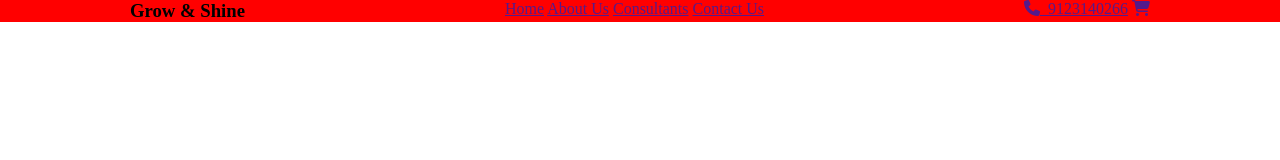
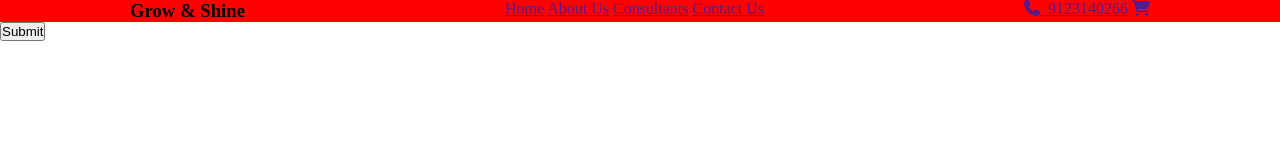
Before and after one commit to eticopirata/GrowShine, a plain HTML site: page index.html in a window 1280 px wide. Drawn offline with Linux system fonts and the light colour scheme.

Commit message:
Submit Button

```diff
--- a/index.html
+++ b/index.html
@@ -31,7 +31,11 @@
       </div>
     </header>
     <!-- header ends here -->
-
+<main>
+  <div>
+    <button>Submit</button>
+  </div>
+</main>
 
   </body>
 </html>
```
